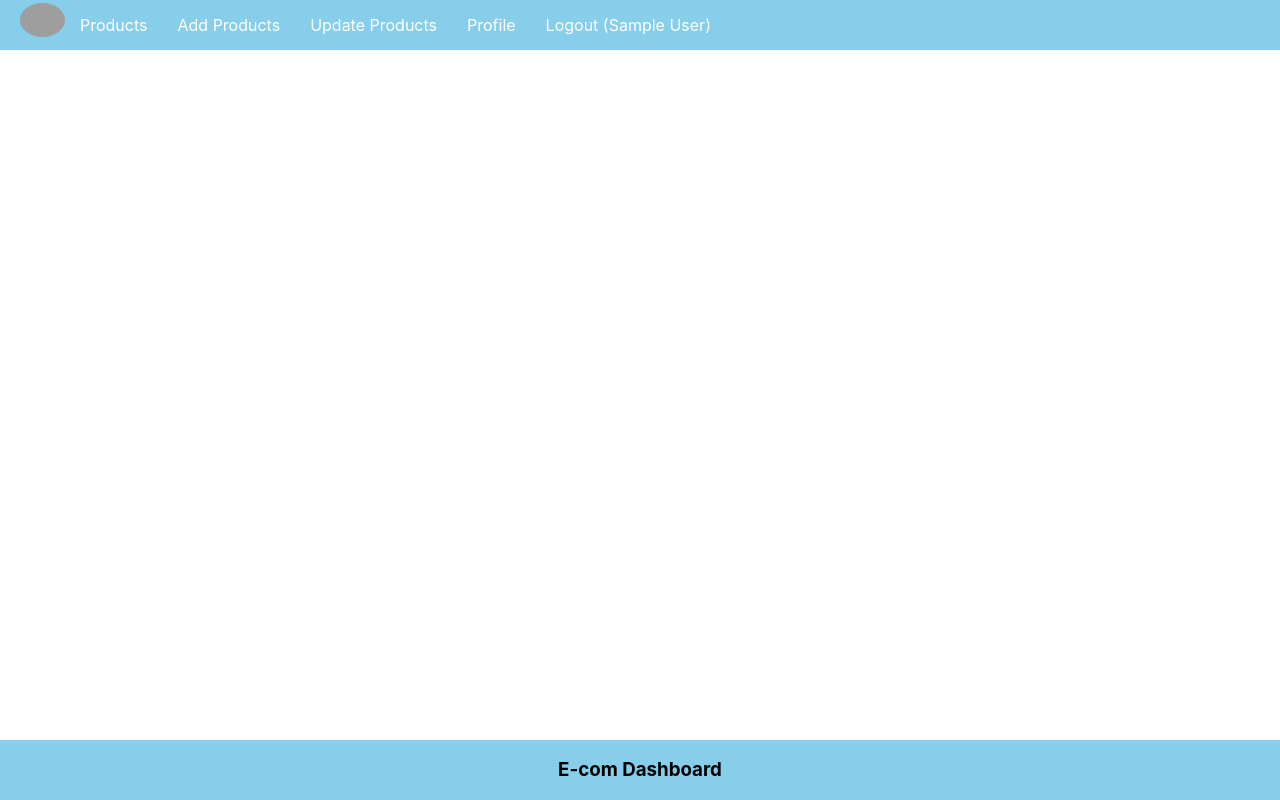
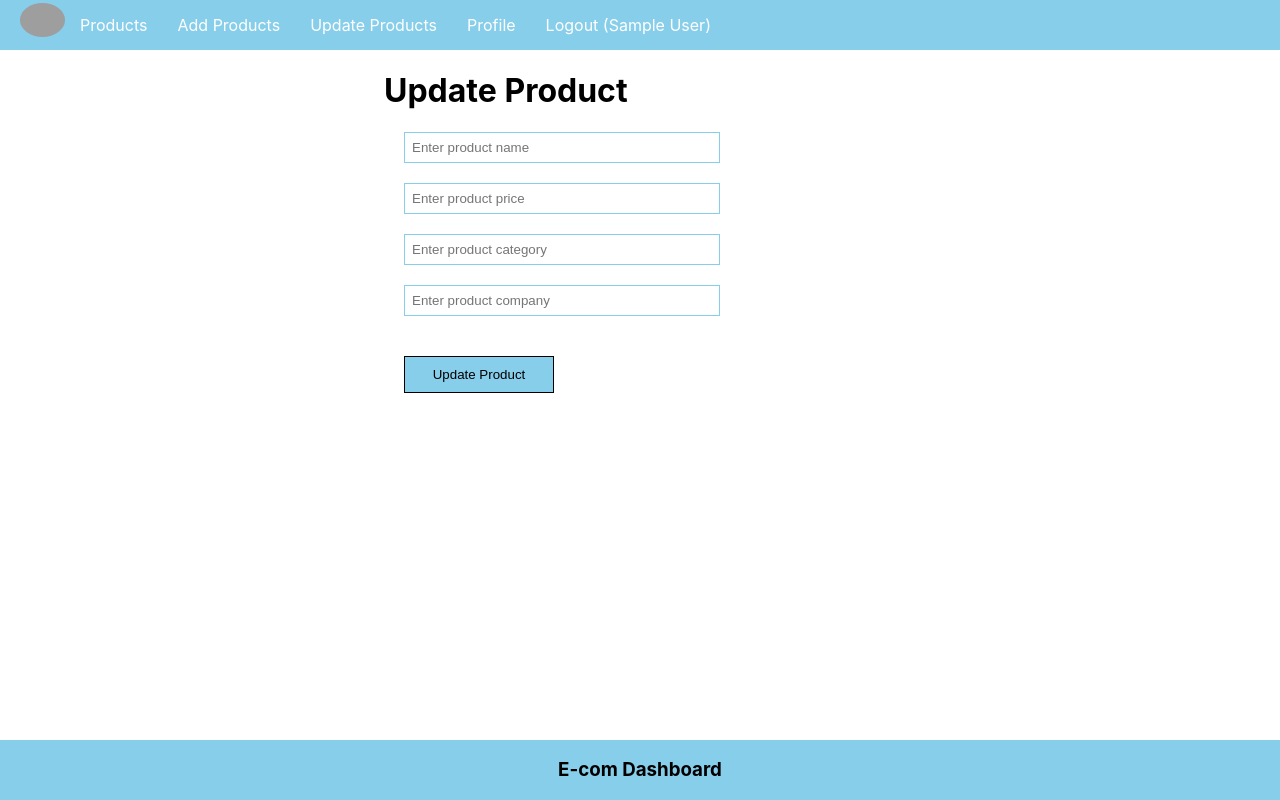
Before and after one commit to saalik-Makhdoomi/Node-React-E-Dashboard, a React (Create React App) app in the folder front-end/: page /update/1 in a window 1280 px wide. Built offline with nearby package versions, Linux system fonts and the light colour scheme; sample sign-in values are in the browser's storage; grey boxes are pictures that could not be loaded.

Commit message:
update product

```diff
--- a/front-end/src/App.js
+++ b/front-end/src/App.js
@@ -1,35 +1,33 @@
-import './App.css';
-import Nav from './components/Nav';
-import { BrowserRouter, Routes, Route } from 'react-router-dom';
-import Footer from './components/Footer';
-import SignUp from './components/SignUp';
-import Login from './components/Login';
-import PrivateComponent from './components/PrivateComponent';
-import AddProduct from './components/AddProduct';
-import ProductList from './components/ProductList';
+import "./App.css";
+import Nav from "./components/Nav";
+import { BrowserRouter, Routes, Route } from "react-router-dom";
+import Footer from "./components/Footer";
+import SignUp from "./components/SignUp";
+import Login from "./components/Login";
+import PrivateComponent from "./components/PrivateComponent";
+import AddProduct from "./components/AddProduct";
+import ProductList from "./components/ProductList";
+import UpdateProduct from "./components/UpdateProduct";
 
 function App() {
   return (
     <div className="App">
       <BrowserRouter>
-       <Nav />
-          <Routes>
+        <Nav />
+        <Routes>
+          <Route element={<PrivateComponent />}>
+            <Route path="/" element={<ProductList />} />
+            <Route path="/add" element={<AddProduct />} />
+            <Route path="/update/:id" element={<UpdateProduct />} />
+            <Route path="/logout" element={<h1>Logout Product Component</h1>} />
+            <Route path="/profile" element={<h1>Profile Component</h1>} />
+          </Route>
 
-        <Route element={<PrivateComponent />}>
-      <Route path='/' element={<ProductList />} />
-      <Route path='/add' element={<AddProduct />} />
-      <Route path='/update' element={<h1>Update Product Component</h1>} />
-      <Route path='/logout' element={<h1>Logout Product Component</h1>} />
-      <Route path='/profile' element={<h1>Profile Component</h1>} />
-      </Route>
-
-      <Route path='/signup' element={<SignUp />} />
-      <Route path='/login' element={<Login />} />
-         </Routes>
+          <Route path="/signup" element={<SignUp />} />
+          <Route path="/login" element={<Login />} />
+        </Routes>
       </BrowserRouter>
       <Footer />
-
-
     </div>
   );
 }
--- a/front-end/src/components/AddProduct.js
+++ b/front-end/src/components/AddProduct.js
@@ -1,4 +1,4 @@
-import React from "react";
+import React, {useState} from "react";
 import "./AddProduct.css";
 
 const AddProduct =() => {
@@ -7,6 +7,7 @@
     const [category, setCategory]= React.useState('');
     const [company, setCompany]= React.useState('');
     const [error, setError]= React.useState(false);
+    const [successMessage, setSuccessMessage] = useState('');
 
     const addProduct = async ()=>{
 
@@ -27,7 +28,15 @@
             }
         });
         result = (await result).json();
-        console.log(result);
+
+
+    if (result) {
+        setSuccessMessage("Product added Successfully!");
+        setName('');
+        setPrice('');
+        setCategory('');
+        setCompany('');
+    }
 
         // console.log(userId._id);
 
@@ -59,6 +68,8 @@
             {error && !company &&  <span className="invalid-input">Enter valid Company</span>}
 
             <button onClick={addProduct} className="productButton">Add Product</button>
+
+            {successMessage && <div className="success-message">{successMessage}</div>}
         </div>
     )
 }
--- a/front-end/src/components/ProductList.js
+++ b/front-end/src/components/ProductList.js
@@ -1,46 +1,44 @@
 import React, { useEffect, useState } from "react";
+import { Link} from "react-router-dom";
 import "./ProductList.css";
 
-
-const ProductList=() =>{
+const ProductList = () => {
   const [Products, setProducts] = useState([]);
 
   useEffect(() => {
     getProducts();
-    },[])
+  }, []);
 
-    const getProducts = async()=>{
-        let result = await fetch('http://localhost:5000/products');
+  const getProducts = async () => {
+    let result = await fetch("http://localhost:5000/products");
     result = await result.json();
     setProducts(result);
-    }
+  };
   // console.log("products", Products);
 
   // Delete Product API:
 
   const deleteProduct = async (productId) => {
     try {
-          const response = await fetch(`http://localhost:5000/product/delete/${productId}`, {
-            method: 'DELETE',
-          });
+      const response = await fetch(
+        `http://localhost:5000/product/delete/${productId}`,
+        {
+          method: "DELETE",
+        }
+      );
 
       if (!response.ok) {
-            throw new Error('Failed to delete the product');
+        throw new Error("Failed to delete the product");
       }
 
       const result = await response.json();
-          console.log('Product deleted successfully:', result);
-
+      console.log("Product deleted successfully:", result);
     } catch (error) {
-          console.error('Error deleting product:', error);
+      console.error("Error deleting product:", error);
     }
   };
 
-
-
-
-
-    return(
+  return (
     <div className="Product-list">
       <h3>Product List</h3>
       <ul>
@@ -49,22 +47,26 @@
         <li>Price</li>
         <li>Category</li>
         <li>Operation</li>
-
-
       </ul>
-            {
-                Products.map((item, index) =>
+      {Products.map((item, index) => (
         <ul key={item._id}>
-                <li>{index+1}</li>
+          <li>{index + 1}</li>
           <li>{item.name}</li>
           <li>$ {item.price}</li>
           <li>{item.category}</li>
-                <li><button className="deleteButton" onClick={()=>deleteProduct(item._id)}> Delete </button></li>
-
+          <li>
+            <button
+              className="deleteButton"
+              onClick={() => deleteProduct(item._id)}
+            >
+              {" "}
+              Delete{" "}
+            </button>
+            <Link to={"/update/"+item._id}> Update </Link>
+          </li>
         </ul>
-                )
-            }
+      ))}
     </div>
-    )
-}
+  );
+};
 export default ProductList;
--- /dev/null
+++ b/front-end/src/components/UpdateProduct.js
@@ -0,0 +1,64 @@
+import React from "react";
+// import "./AddProduct.css";
+
+const UpdateProduct = () => {
+  const [name, setName] = React.useState("");
+  const [price, setPrice] = React.useState("");
+  const [category, setCategory] = React.useState("");
+  const [company, setCompany] = React.useState("");
+
+  const updateProduct = async () => {
+    console.warn(name, price, category, company);
+  };
+
+  return (
+    <div className="product">
+      <h1> Update Product</h1>
+      <input
+        type="text"
+        placeholder="Enter product name"
+        className="productBox"
+        value={name}
+        onChange={(e) => {
+          setName(e.target.value);
+        }}
+      />
+
+      <input
+        type="text"
+        placeholder="Enter product price"
+        className="productBox"
+        value={price}
+        onChange={(e) => {
+          setPrice(e.target.value);
+        }}
+      />
+
+      <input
+        type="text"
+        placeholder="Enter product category"
+        className="productBox"
+        value={category}
+        onChange={(e) => {
+          setCategory(e.target.value);
+        }}
+      />
+
+      <input
+        type="text"
+        placeholder="Enter product company"
+        className="productBox"
+        value={company}
+        onChange={(e) => {
+          setCompany(e.target.value);
+        }}
+      />
+
+      <button onClick={updateProduct} className="productButton">
+        Update Product
+      </button>
+    </div>
+  );
+};
+
+export default UpdateProduct;
```
Lines whose indentation alone changed are shown as unchanged.
